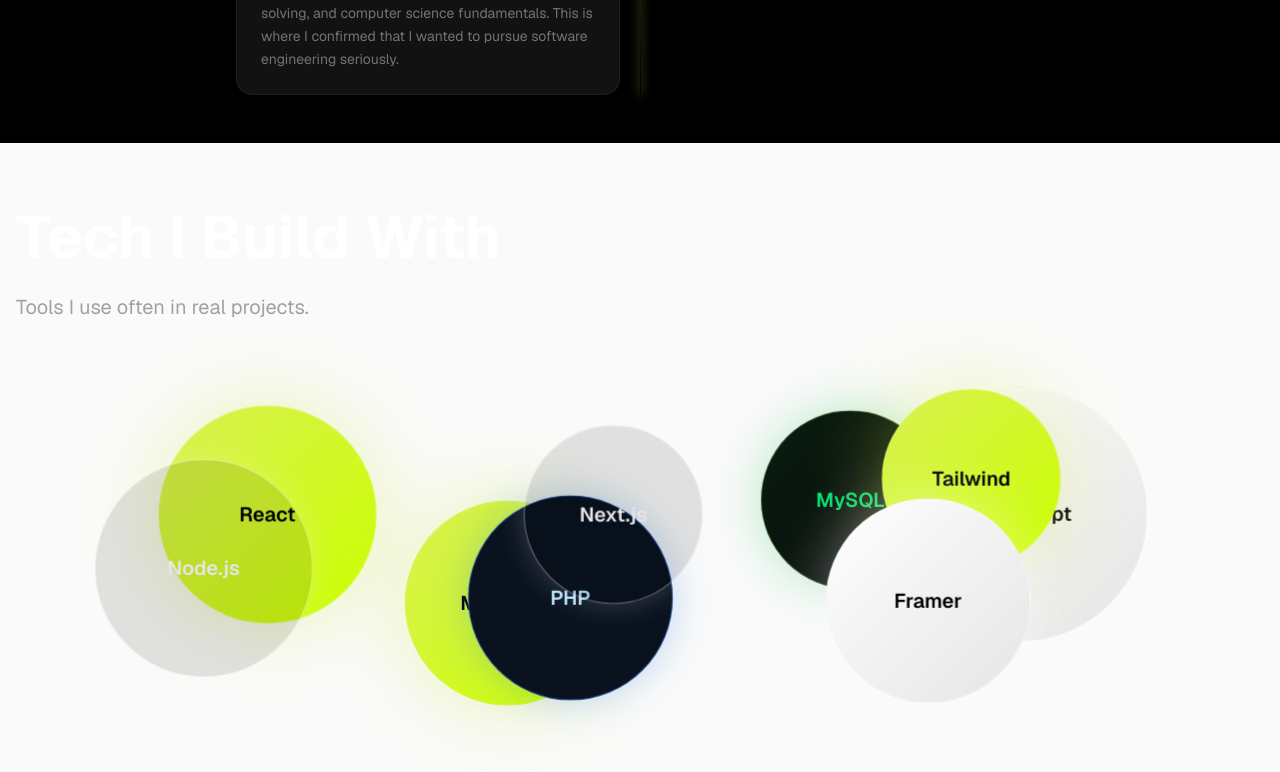
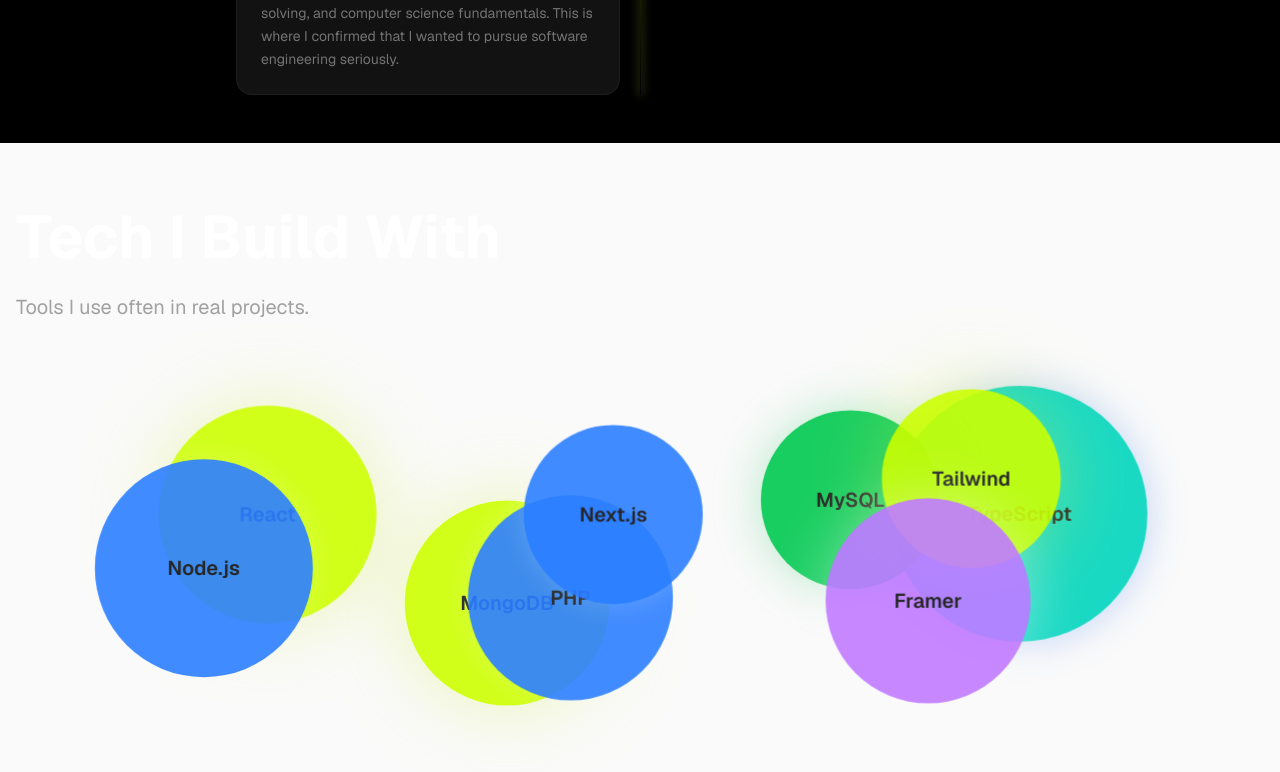
Before and after one commit to hereisben/portfolio, a Next.js app: page / in a window 1280 px wide. Shown: the part 3731-4503 px from the top of the page. Built offline with nearby package versions, Linux system fonts and the light colour scheme.

Commit message:
refactor: clean up tech bubble colors
drop white/gray tones, switch to purple/teal/blue.
remove gradients and borders, just solid bg with opacity.

- src/sections/Tech.tsx

```diff
--- a/src/sections/Tech.tsx
+++ b/src/sections/Tech.tsx
@@ -8,7 +8,7 @@
   id: string;
   label: string;
   size: "xl" | "lg" | "md" | "sm";
-  tone?: "lime" | "green" | "white" | "blue" | "gray";
+  tone?: "lime" | "green" | "purple" | "teal" | "blue";
   x: number;
   y: number;
 };
@@ -39,35 +39,35 @@
 
 function bubbleClass(tone: NonNullable<TechItem["tone"]>) {
   const base =
-    "absolute grid text-xs md:text-xl place-items-center rounded-full border text-center transition-[transform,box-shadow] duration-300 will-change-transform bg-gradient-to-br";
+    "absolute grid text-xs md:text-xl place-items-center rounded-full text-center transition-[transform,box-shadow] duration-300 will-change-transform text-neutral-800 ";
 
   if (tone === "lime")
     return (
       base +
-      " bg-primary from-[#D9F154] to-transparent text-black border-lime-200/30 shadow-[0_0_80px_rgba(217,241,84,0.4)] hover:shadow-[0_0_80px_rgba(217,241,84,0.6)]"
+      " bg-primary/90 shadow-[0_0_80px_rgba(217,241,84,0.4)] hover:shadow-[0_0_80px_rgba(217,241,84,0.6)]"
     );
 
   if (tone === "green")
     return (
       base +
-      " bg-[#0A0A0A] from-green-500/10 to-transparent text-green-400 border-lime-200/30 hover:shadow-[0_0_50px_rgba(34,197,94,0.6)] shadow-[0_0_50px_rgba(34,197,94,0.3)]"
+      " bg-green-500/90 hover:shadow-[0_0_50px_rgba(34,197,94,0.6)] shadow-[0_0_50px_rgba(34,197,94,0.3)]"
     );
 
-  if (tone === "white")
+  if (tone === "purple")
     return (
       base +
-      " from-white to-neutral-200 text-black border-white/30 shadow-[0_0_60px_rgba(255,255,255,0.4)] hover:shadow-[0_0_60px_rgba(255,255,255,0.6)]"
+      " bg-purple-400/90 shadow-[0_0_60px_rgba(255,255,255,0.4)] hover:shadow-[0_0_60px_rgba(255,255,255,0.6)]"
     );
 
-  if (tone === "blue")
+  if (tone === "teal")
     return (
       base +
-      " bg-[#0A1220] border border-blue-500/50 text-sky-200 shadow-[0_0_40px_rgba(59,130,246,0.3)] hover:shadow-[0_0_40px_rgba(59,130,246,0.5)]"
+      " bg-teal-400/90 shadow-[0_0_40px_rgba(59,130,246,0.3)] hover:shadow-[0_0_40px_rgba(59,130,246,0.5)]"
     );
 
   return (
     base +
-    " bg-black/10 text-neutral-200 border-white/40 shadow-[0_0_30px_rgba(255,255,255,0.2)] hover:shadow-[0_0_30px_rgba(255,255,255,0.4)]"
+    " bg-blue-500/90 shadow-[0_0_30px_rgba(255,255,255,0.2)] hover:shadow-[0_0_30px_rgba(255,255,255,0.4)]"
   );
 }
 
@@ -85,13 +85,13 @@
 
   const seed: TechItem[] = [
     { id: "react", label: "React", size: "lg", tone: "lime", x: 18, y: 45 },
-    { id: "node", label: "Node.js", size: "lg", tone: "gray", x: 22, y: 72 },
-    { id: "ts", label: "TypeScript", size: "xl", tone: "white", x: 83, y: 22 },
+    { id: "node", label: "Node.js", size: "lg", tone: "blue", x: 22, y: 72 },
+    { id: "ts", label: "TypeScript", size: "xl", tone: "teal", x: 83, y: 22 },
 
     { id: "mongo", label: "MongoDB", size: "md", tone: "lime", x: 44, y: 52 },
     { id: "php", label: "PHP", size: "md", tone: "blue", x: 45, y: 66 },
 
-    { id: "next", label: "Next.js", size: "sm", tone: "gray", x: 41, y: 18 },
+    { id: "next", label: "Next.js", size: "sm", tone: "blue", x: 41, y: 18 },
     { id: "mysql", label: "MySQL", size: "sm", tone: "green", x: 72, y: 20 },
     {
       id: "tailwind",
@@ -102,7 +102,7 @@
       y: 32,
     },
 
-    { id: "framer", label: "Framer", size: "md", tone: "white", x: 78, y: 74 },
+    { id: "framer", label: "Framer", size: "md", tone: "purple", x: 78, y: 74 },
   ];
 
   useEffect(() => {
```
